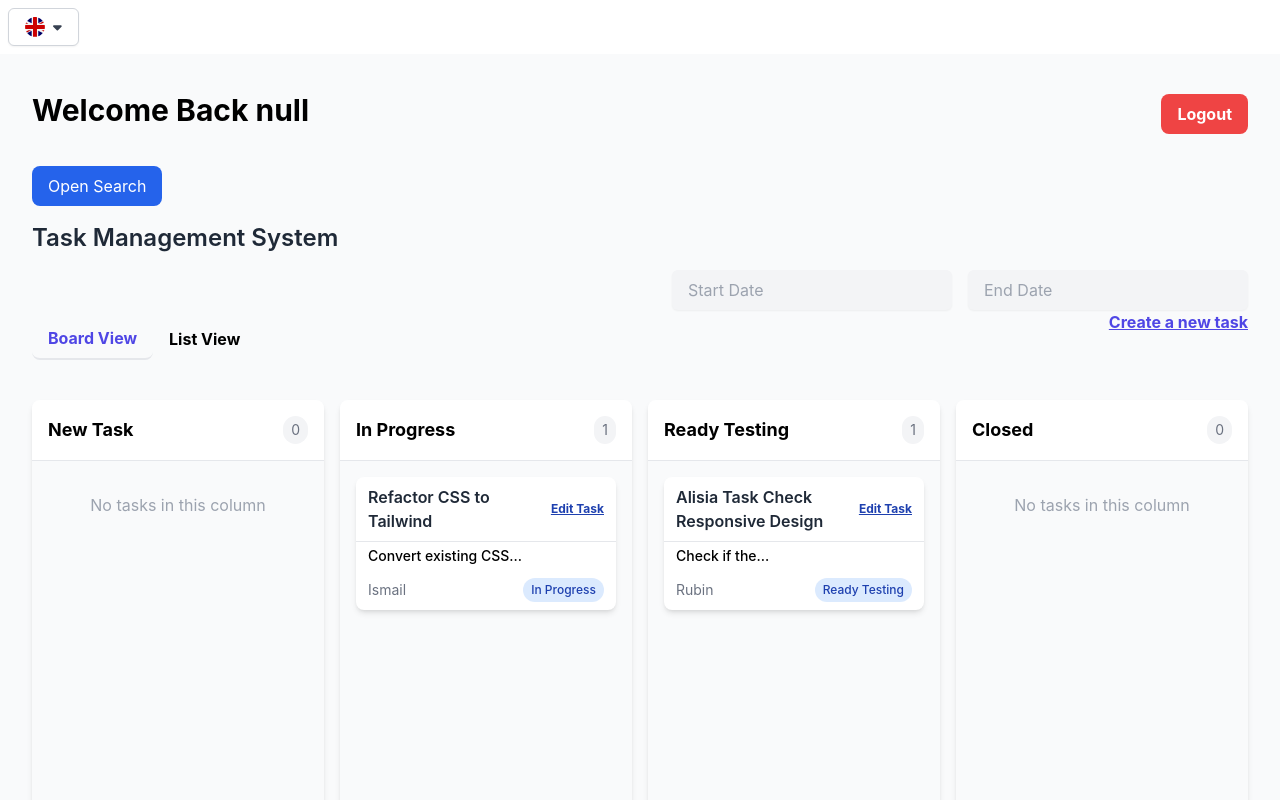
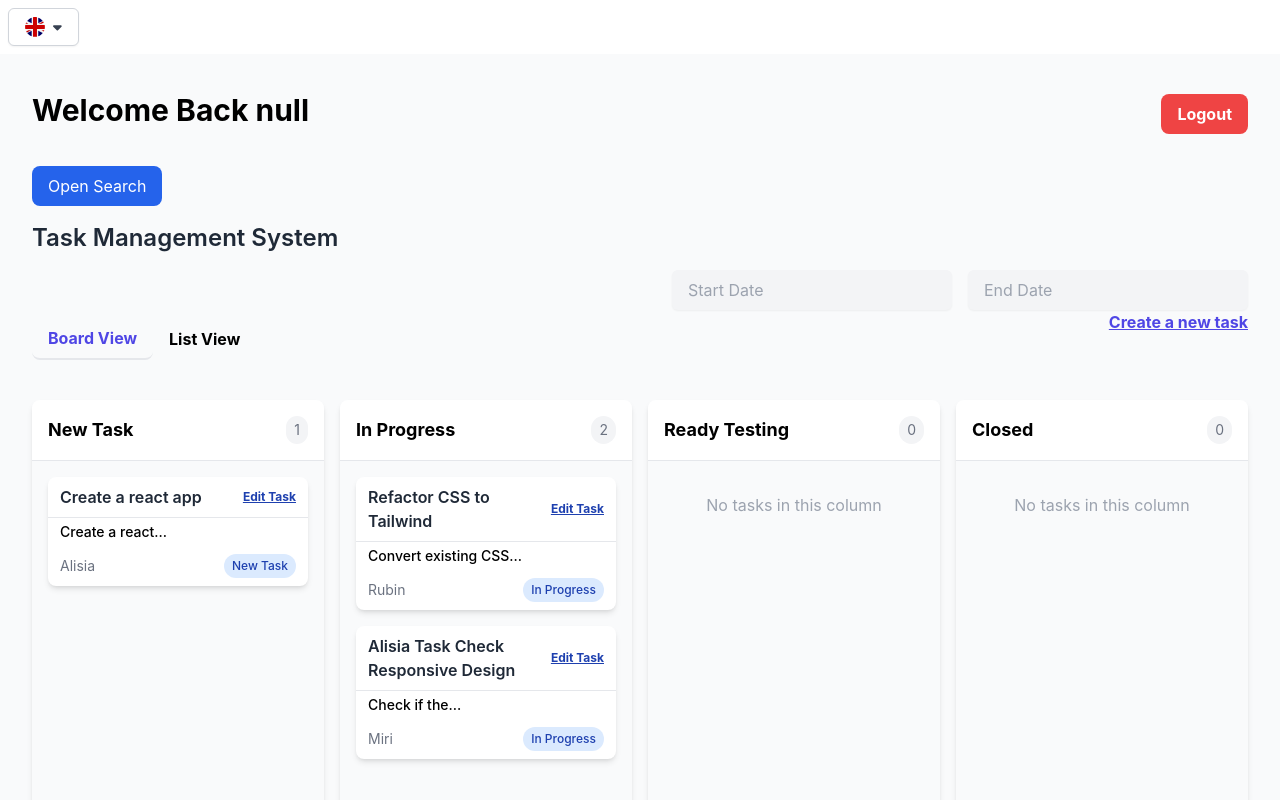
Before and after one commit to kretana/task_managment_system, a React (Create React App) app in the folder my-app/: page /dashboard in a window 1280 px wide. Shown: the top 800 px of the page. Built offline with nearby package versions, Linux system fonts and the light colour scheme; data requests are answered from the project's data file; sample sign-in values are in the browser's storage.

Commit message:
reafctor api calls

```diff
--- a/my-app/db.json
+++ b/my-app/db.json
@@ -44,8 +44,8 @@
   "tasks": [
     {
       "id": "103",
-      "assignedTo": "3",
-      "name": "Ismail",
+      "assignedTo": "4",
+      "name": "Rubin",
       "title": "Refactor CSS to Tailwind",
       "description": "Convert existing CSS to use Tailwind CSS for a more maintainable and scalable styling approach in the application.",
       "status": "In Progress",
@@ -75,10 +75,10 @@
       ]
     },
     {
-      "name": "Rubin",
+      "name": "Miri",
       "title": "Alisia Task Check Responsive Design",
       "description": "Check if the mobile version looks like figma",
-      "status": "Ready Testing",
+      "status": "In Progress",
       "completedAt": "2024-10-20T22:00:00.000Z",
       "createdAt": "2024-10-19T22:00:00.000Z",
       "comment": [
@@ -95,11 +95,35 @@
           "id": "ccf85832-85a8-4c62-b7f5-c363cb64adeb",
           "filename": "kretana_reveliCV (2).pdf",
           "url": "blob:http://localhost:3001/cec67bef-69b4-4e58-895a-627ca6c88121"
+        },
+        {
+          "id": "3dc7c46f-6450-451e-8fc9-80567696b3bb",
+          "filename": "a12737f3-7bbc-45ad-a72a-da007d5cd984.pdf",
+          "url": "blob:http://localhost:3001/65e3cf27-30fe-442b-960a-a2509d77ff10"
         }
       ],
       "estimation": "1 day(s)",
-      "assignedTo": "4",
+      "assignedTo": "2",
       "id": "ImZnM9c"
+    },
+    {
+      "name": "Alisia",
+      "title": "Create a react app",
+      "description": "Create a react app",
+      "status": "New Task",
+      "completedAt": "2024-10-29T23:00:00.000Z",
+      "createdAt": "2024-10-19T22:00:00.000Z",
+      "comment": [],
+      "file": [
+        {
+          "id": "719d78d4-3c0e-4e55-a63a-cd25fc785989",
+          "filename": "a12737f3-7bbc-45ad-a72a-da007d5cd984.pdf",
+          "url": "blob:http://localhost:3001/35b2488a-9553-448a-aff0-20df71f71bb8"
+        }
+      ],
+      "estimation": "10 day(s)",
+      "assignedTo": "5",
+      "id": "KH1Zerh"
     }
   ]
 }
--- a/my-app/src/components/DateFilter.tsx
+++ b/my-app/src/components/DateFilter.tsx
@@ -1,5 +1,5 @@
 import DatePicker from "react-datepicker";
-import React, { useEffect, useState } from "react";
+import React, { useEffect, useRef, useState} from "react";
 import { useDispatch } from "react-redux";
 import { fetchTasks } from "../redux/slices/tasks/tasksThunk";
 import { AppDispatch } from "../redux/store";
@@ -9,20 +9,22 @@ export const DateFilter = () => {
     const dispatch = useDispatch<AppDispatch>();
     const [createdAt, setCreatedAt] = useState<Date | null>(null);
     const [completedAt, setCompletedAt] = useState<Date | null>(null);
-
-    const refetchWithoutFilters = () => {
-        dispatch(fetchTasks({}));
-    };
+    const isInitialMount = useRef(true);
 
     useEffect(() => {
+        if (isInitialMount.current){
+            isInitialMount.current = false
+        }else {
             if (createdAt && completedAt) {
                 dispatch(fetchTasks({
                     createdAt: createdAt.toISOString(),
                     completedAt: completedAt.toISOString(),
                 }));
             } else if(!createdAt && !completedAt ) {
-            refetchWithoutFilters();
+                dispatch(fetchTasks({}));
             }
+        }
+
     }, [createdAt, completedAt, dispatch]);
 
     return (
--- a/my-app/src/components/tasks/TaskBoard.tsx
+++ b/my-app/src/components/tasks/TaskBoard.tsx
@@ -14,7 +14,6 @@ import { logout } from "../../redux/slices/auth/authSlices";
 import {CalendarView} from "./CalendarView";
 import {useTranslation} from "react-i18next";
 import {DateFilter} from "../DateFilter";
-import {getAllUsers} from "../../redux/slices/auth/authThunk";
 import {GlobalSearch} from "../GlobalSearch";
 
 export const TaskBoard: React.FC = () => {
@@ -46,8 +45,7 @@ export const TaskBoard: React.FC = () => {
 
     useEffect(() => {
         dispatch(fetchTasks({}));
-        dispatch(getAllUsers());
-    }, [dispatch]);
+    }, []);
 
     // Filter tasks based on user role
     const filteredTasks = useMemo(() => {
--- a/my-app/src/index.tsx
+++ b/my-app/src/index.tsx
@@ -10,9 +10,7 @@ const root = ReactDOM.createRoot(document.getElementById('root')!);
 
 root.render(
     <Provider store={store}>
-        <React.StrictMode>
             <App />
-        </React.StrictMode>
     </Provider>
 );
 
```
Lines whose indentation alone changed are shown as unchanged.
